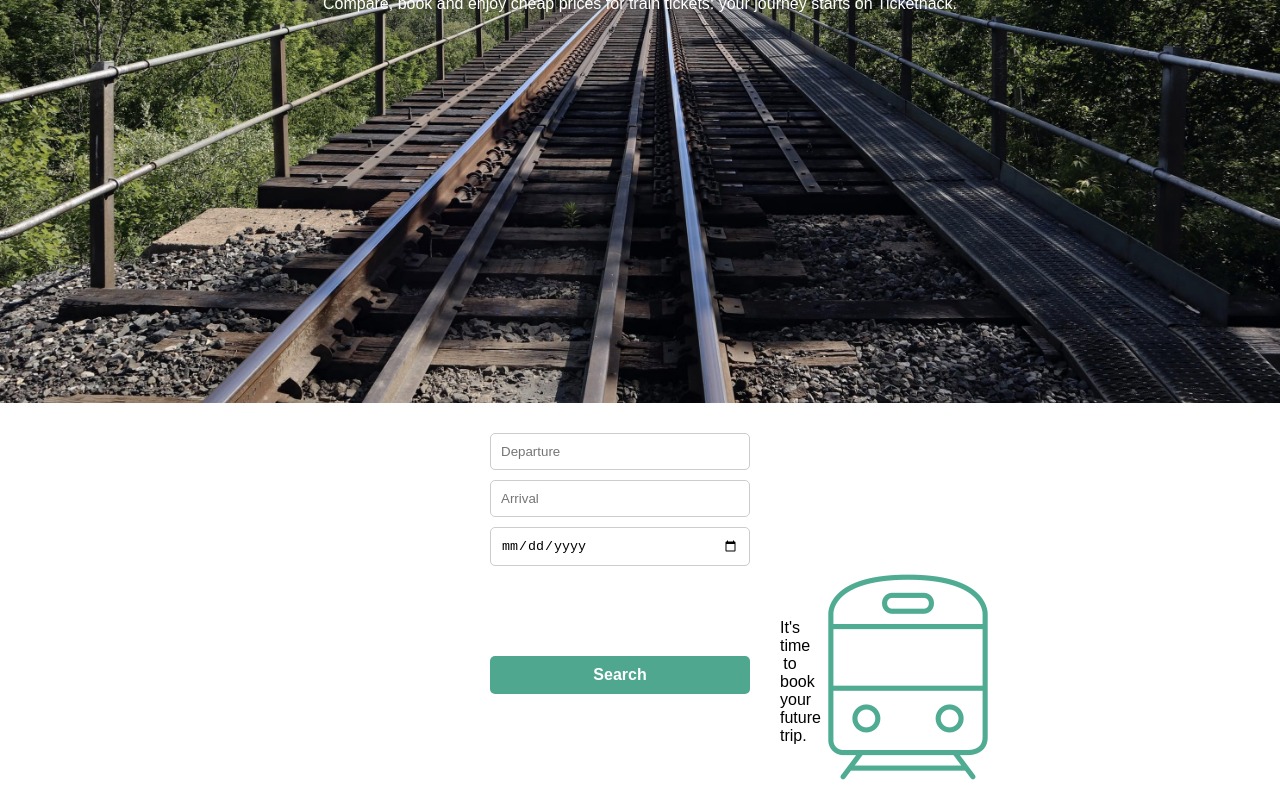
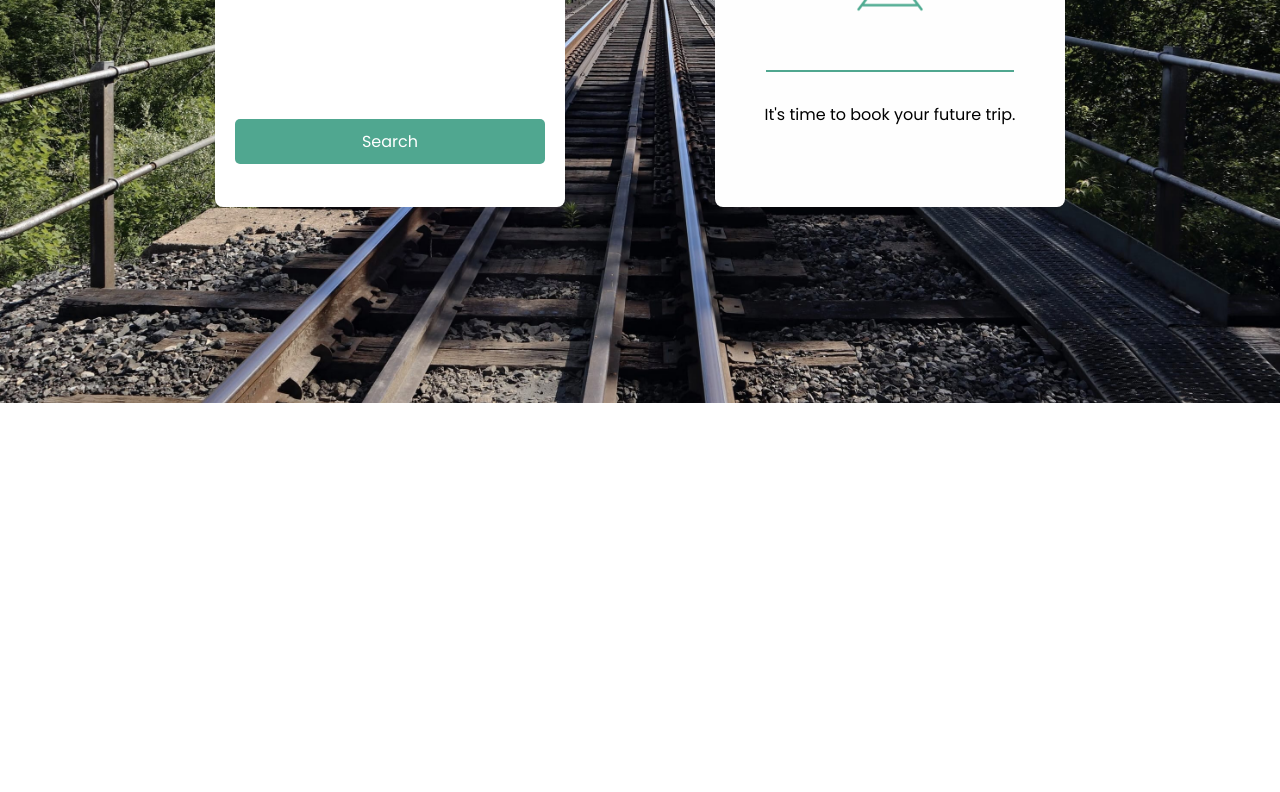
Before and after one commit to CashGenius/ticketjack-frontend, a website: page index.html in a window 1280 px wide. Shown: the part 397-1189 px from the top of the page. After the commit the page ends 800 px from the top, so only its background shows below. Drawn offline with Linux system fonts and the light colour scheme.

Commit message:
containers design

```diff
--- a/index.html
+++ b/index.html
@@ -7,25 +7,31 @@
     <meta http-equiv="X-UA-Compatible" content="ie=edge">
     <title>Explore the world effortlessly by train</title>
     <link rel="stylesheet" href="style.css">
+    <link href="https://fonts.googleapis.com/css2?family=Poppins:wght@400;600&display=swap" rel="stylesheet">
 </head>
 
 <body>
     <div class="background">
         <h1>Explore the world effortlessly by train!</h1>
         <p>Compare, book and enjoy cheap prices for train tickets: your journey starts on Tickethack.</p>
-    </div>
         <div class="container">
             <div class="search-form">
-            <input type="text" placeholder="Departure">
-            <input type="text" placeholder="Arrival">
+                <div class="departure-arrival-group">
+                    <input type="text" placeholder="Departure" id='departure-input'>
+                    <input type="text" placeholder="Arrival" id='arrival-input'>
+                </div>
+                <div class="date-group">
                     <input type="date" placeholder="Date">
+                </div>
                     <div class="search-button">Search</div>
             </div>
             <div class="information-box">
-            <div class="train_icon">
-                <img src="./images/train.png" alt="train icon">
-            </div>
+                    <img src="./images/train.png" alt="train icon" id="train-icon" class="train-icon">
+                    <img src="./images/notfound.png" alt="no results icon" id="no-result-icon" class="no-result-icon" style="display: none;">
+                    <div class="divider"></div>
+                    <p class="slogan">
                         It's time to book your future trip.
+                    </p>
             </div>
         </div>
         <script src="script.js"></script>
--- a/style.css
+++ b/style.css
@@ -4,16 +4,14 @@
     box-sizing: border-box;
 }
 
-body {
+body, html {
     height: 100%;
-    font-family: Arial, Helvetica, sans-serif;
+    font-family: 'Poppins', sans-serif;
 }
 
 .background {
     background: url('./images/background.jpg') no-repeat center center/cover;
     height: 100vh;
-    display: flex;
-    flex-direction: column;
     align-items: center;
     justify-content: center;
     text-align: center;
@@ -22,56 +20,96 @@ body {
 }
 
 h1 {
-    font-size:large;
-    font-weight: bold;
+    font-size:35px;
+    font-weight: normal;
     margin-bottom: 10px;
+    padding-top: 50px;
 }
 
 p {
-    font-size: 1em;
-    margin-bottom: 30px;
+    font-size: 22px;
+    margin-bottom: 60px;
+    margin-top: 30px;
+    font-weight: light;
 }
 
 .container {
     display: flex;
+    gap: 150px;
     justify-content: center;
-    align-items: center;
 }
 
-
-.search-form, .information-box {
-    background-color: #ffffffe6;
+.search-form {
+    background-color: white;
     padding: 20px;
     border-radius: 8px;
-    width: 300px;
+    width: 350px;
     text-align: center;
 }
 
-.search-form input, .search-button {
+.search-form input {
+    background-color: #f2f3f3 ;
     display: block;
     width: 100%;
     padding: 10px;
-    margin: 10px;
+    margin-bottom: 15px;
     border-radius: 5px;
-    border: 1px solid #ccc;
+    border: none;
 }
 
-.search-button {
-    margin-top: 90px;
+.search-form .search-button {
+    margin-top: 125px;
     background-color: #50a790;
     color: white;
     border: none;
-    font-weight: bold;
+    padding: 10px;
+    font-weight: light ;
+    border-radius: 5px;
+    width: 100%;
 }
 
-.information-box, .train_icon {
-    width: 60px;
-    height: 60px;
-    margin-bottom: 10px;
+.information-box {
+    background-color: #fefefe;
+    padding: 20px;
+    border-radius: 8px;
+    width: 350px;
+    text-align: center;
 }
 
-.train_icon {
-    width: 60px;
-    height: 60px;
-    margin-bottom: 10px;
+.train-icon {
+    width: 40%;
+    height: auto;
+    margin-bottom: 30px;
+    padding-top: 50px;
 }
+
+.no-result-icon {
+    width: 40%;
+    height: auto;
+    margin-bottom: 30px;
+    padding-top: 50px;
+}
+
+.divider {
+    width: 80%;
+    height: 2px;
+    background-color: #50a790;
+    margin: 10px auto;
+}
+
+.slogan {
+  font-size: 1em;
+  color: black;
+  margin-top: 30px;
+  white-space: nowrap;
+}
+
+.departure-arrival-group input {
+  margin-bottom: -1px;
+  border-radius: 5px;
+}
+
+.date-group {
+    margin-top: 40px;
+    border-radius: 5px;
+}
```
Also changed, not shown: script.js (+20 -0 lines). Lines whose indentation alone changed are shown as unchanged.
